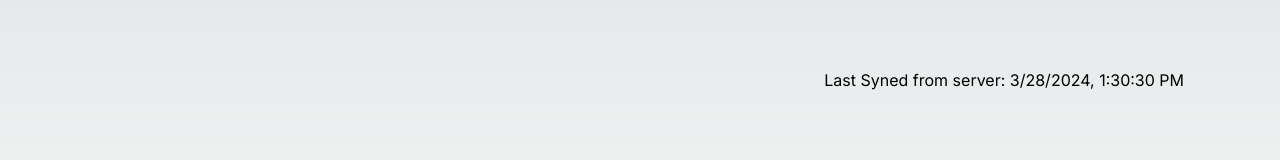
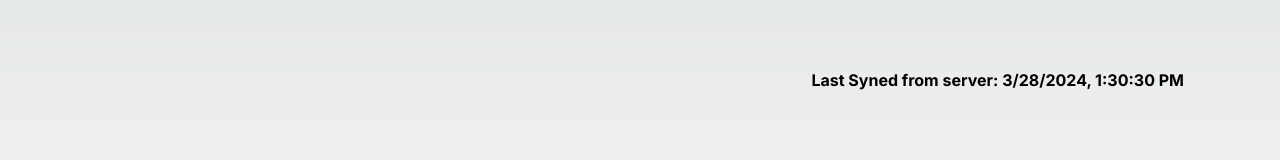
Before and after one commit to arfaz07/ecom-demo, a Next.js app: page / in a window 1280 px wide. Shown: the part 360-520 px from the top of the page. Built offline with nearby package versions, Linux system fonts and the light colour scheme; no server answers.

Commit message:
add keywords

```diff
--- a/src/app/page.tsx
+++ b/src/app/page.tsx
@@ -19,6 +19,7 @@ export async function generateMetadata(): Promise<Metadata> {
     return {
       title: "SYU Demo",
       description: `SEO Description with ${features?.length}`,
+      keywords: ["B-Tech", "M-Tech"],
     };
   } catch (error) {
     return {
@@ -53,9 +54,9 @@ export default async function Home() {
           Find Colleges, Courses & Exams that are Best for You
         </h1>
         <div className={styles.time}>
-          <p>{`Last Syned from server: ${new Date().toLocaleString("en-US", {
+          <b>{`Last Syned from server: ${new Date().toLocaleString("en-US", {
             timeZone: "Asia/Kolkata",
-          })}`}</p>
+          })}`}</b>
         </div>
         <div className={styles.cardContainer}>
           {features?.map((feature: ICardProps) => (
```
